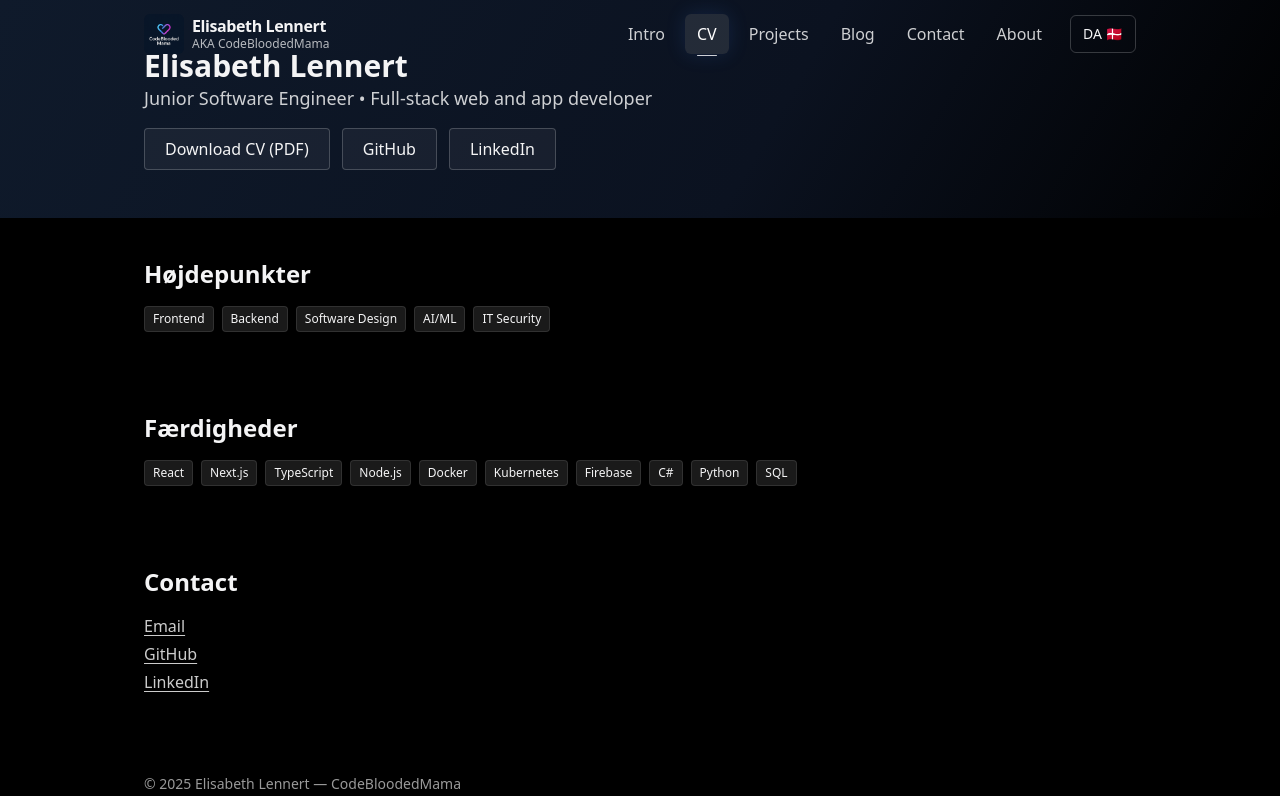
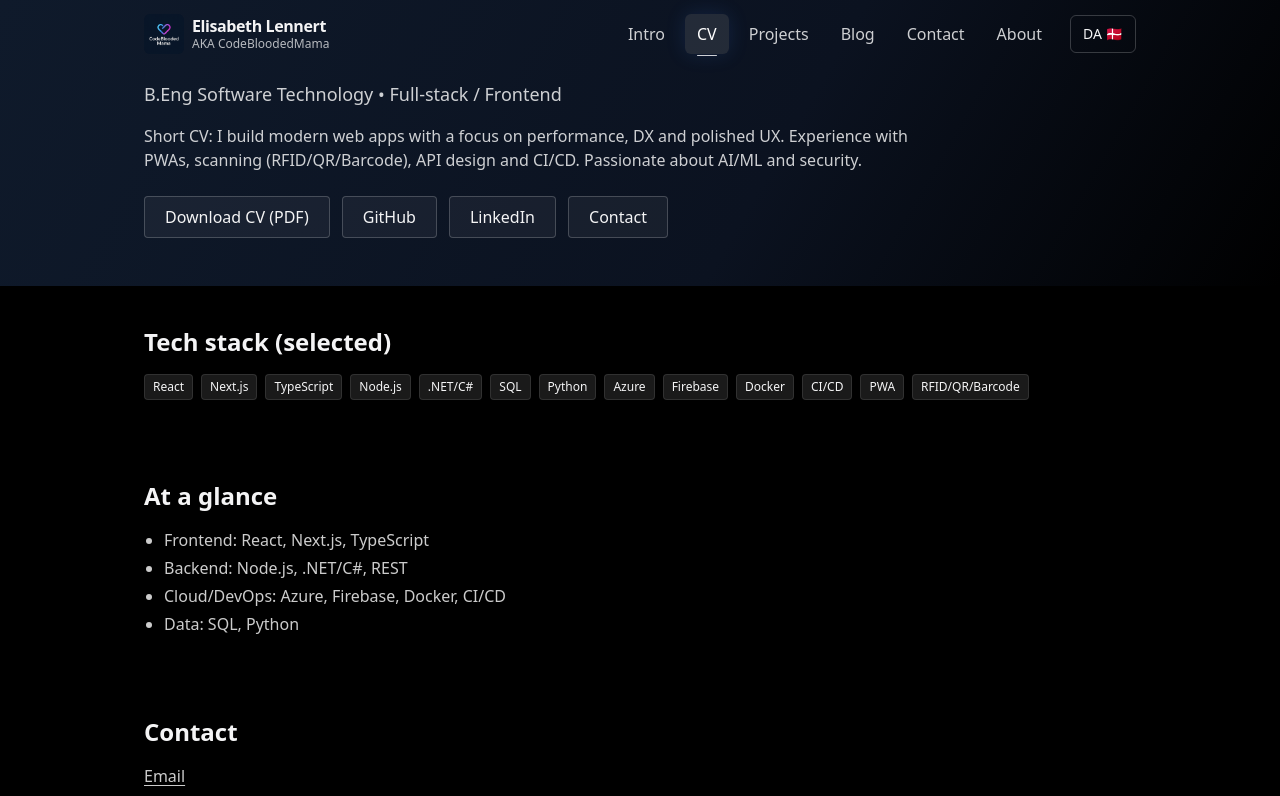
Before and after one commit to CodeBloodedMama/CodeBloodedMamaPortfolio, a Next.js app: page /cv in a window 1280 px wide. Shown: the top 796 px of the page. Built offline with nearby package versions, Linux system fonts and the light colour scheme.

Commit message:
Refactor CV page: enhance content structure, add language support, and improve layout; update contact API and sitemap; fix robots.txt; enhance project descriptions and links

```diff
--- a/app/api/contact/route.ts
+++ b/app/api/route.ts
@@ -10,7 +10,7 @@ export async function POST(req: Request) {
 
     const RESEND_API_KEY = process.env.RESEND_API_KEY;
     const TO_EMAIL = process.env.TO_EMAIL || process.env.RESEND_FROM;
-    const FROM_EMAIL = process.env.RESEND_FROM; //
+    const FROM_EMAIL = process.env.RESEND_FROM;
 
     if (!RESEND_API_KEY || !FROM_EMAIL || !TO_EMAIL) {
       return NextResponse.json(
@@ -20,7 +20,7 @@ export async function POST(req: Request) {
     }
 
 
-    const res = await fetch("https://api.resend.com/emails", {
+    const res = await fetch("https://e-lennert.vercell.app/contact", {
       method: "POST",
       headers: {
         Authorization: `Bearer ${RESEND_API_KEY}`,
--- a/app/cv/page.tsx
+++ b/app/cv/page.tsx
@@ -1,5 +1,139 @@
-import da from "@/content/da.json"; import en from "@/content/en.json"; import Section from "@/components/Section";
-export default function CV({ searchParams }:{ searchParams:{ lang?: string } }){
-  const lang = searchParams?.lang === "en" ? "en" : "da"; const data = lang === "en" ? en : da;
-  return (<><section className="bg-hero-gradient"><div className="max-w-5xl mx-auto px-4 py-12 flex flex-wrap items-end gap-6"><div><h1 className="text-3xl font-bold">{data.name}</h1><p className="text-lg text-white/80">{data.title}</p><div className="mt-4 flex gap-3"><a className="btn glow" href="/Elisabeth_Lennert_CV.pdf" download>Download CV (PDF)</a><a className="btn" href={data.links.github} target="_blank">GitHub</a><a className="btn" href={data.links.linkedin} target="_blank">LinkedIn</a></div></div></div></section><Section title={lang === "en" ? "Highlights" : "Højdepunkter"}><div className="flex flex-wrap gap-2">{(data as any).badges.map((b:string)=>(<span key={b} className="badge">{b}</span>))}</div></Section><Section title={lang === "en" ? "Skills" : "Færdigheder"}><div className="flex flex-wrap gap-2">{["React","Next.js","TypeScript","Node.js","Docker","Kubernetes","Firebase","C#","Python","SQL"].map(s=>(<span key={s} className="badge">{s}</span>))}</div></Section><Section title="Contact"><ul className="space-y-1 text-white/80"><li><a className="underline" href={(data as any).links.email}>Email</a></li><li><a className="underline" href={(data as any).links.github} target="_blank">GitHub</a></li><li><a className="underline" href={(data as any).links.linkedin} target="_blank">LinkedIn</a></li></ul></Section></>);
+"use client";
+
+import Link from "next/link";
+import Section from "@/components/Section";
+import { useLang } from "@/components/i18n/LanguageProvider";
+
+export default function CVPage() {
+  const { lang } = useLang();
+
+  const T = {
+    da: {
+      title: "Junior softwareteknologi (B.Eng) • Full-stack / Frontend",
+      intro:
+        "Kort CV: Jeg bygger moderne webapps med fokus på performance, DX og lækker UX. Erfaring med PWA, scanning (RFID/QR/Barcode), API-design og CI/CD. Jeg brænder for AI/ML og IT-sikkerhed.",
+      download: "Download CV (PDF)",
+      techTitle: "Tech stack (udvalg)",
+      quickTitle: "Kort info",
+      quickLines: [
+        "Frontend: React, Next.js, TypeScript",
+        "Backend: Node.js, .NET/C#, REST",
+        "Cloud/DevOps: Azure, Firebase, Docker, CI/CD",
+        "Data: SQL, Python",
+      ],
+      contactTitle: "Kontakt",
+      email: "Email",
+      github: "GitHub",
+      linkedin: "LinkedIn",
+    },
+    en: {
+      title: "B.Eng Software Technology • Full-stack / Frontend",
+      intro:
+        "Short CV: I build modern web apps with a focus on performance, DX and polished UX. Experience with PWAs, scanning (RFID/QR/Barcode), API design and CI/CD. Passionate about AI/ML and security.",
+      download: "Download CV (PDF)",
+      techTitle: "Tech stack (selected)",
+      quickTitle: "At a glance",
+      quickLines: [
+        "Frontend: React, Next.js, TypeScript",
+        "Backend: Node.js, .NET/C#, REST",
+        "Cloud/DevOps: Azure, Firebase, Docker, CI/CD",
+        "Data: SQL, Python",
+      ],
+      contactTitle: "Contact",
+      email: "Email",
+      github: "GitHub",
+      linkedin: "LinkedIn",
+    },
+  }[lang];
+
+  const stack = [
+    "React",
+    "Next.js",
+    "TypeScript",
+    "Node.js",
+    ".NET/C#",
+    "SQL",
+    "Python",
+    "Azure",
+    "Firebase",
+    "Docker",
+    "CI/CD",
+    "PWA",
+    "RFID/QR/Barcode",
+  ];
+
+  const LINKS = {
+    pdf: "/Elisabeth_Lennert_CV.pdf",
+    email: "mailto:ElisabethBinzerLennert@gmail.com",
+    github: "https://github.com/CodeBloodedMama",
+    linkedin: "https://linkedin.com/in/E-Lennert",
+  };
+
+  return (
+    <>
+      {/* Hero */}
+      <section className="bg-hero-gradient">
+        <div className="max-w-5xl mx-auto px-4 pt-20 pb-12 ">
+          <p className="text-lg text-white/80">{T.title}</p>
+          <p className="mt-4 max-w-3xl text-white/80">{T.intro}</p>
+
+          <div className="mt-6 flex flex-wrap gap-3">
+            <a className="btn glow" href={LINKS.pdf} download>
+              {T.download}
+            </a>
+            <a className="btn" href={LINKS.github} target="_blank" rel="noopener noreferrer">
+              GitHub
+            </a>
+            <a className="btn" href={LINKS.linkedin} target="_blank" rel="noopener noreferrer">
+              LinkedIn
+            </a>
+            <Link className="btn" href="/contact">
+              {T.contactTitle}
+            </Link>
+          </div>
+        </div>
+      </section>
+
+      {/* Tech stack */}
+      <Section title={T.techTitle}>
+        <div className="flex flex-wrap gap-2">
+          {stack.map((s) => (
+            <span key={s} className="badge">
+              {s}
+            </span>
+          ))}
+        </div>
+      </Section>
+
+      {/* Kort info */}
+      <Section title={T.quickTitle}>
+        <ul className="list-disc ml-5 space-y-1 text-white/80">
+          {T.quickLines.map((line, i) => (
+            <li key={i}>{line}</li>
+          ))}
+        </ul>
+      </Section>
+
+      {/* Kontakt */}
+      <Section title={T.contactTitle}>
+        <ul className="space-y-1 text-white/80">
+          <li>
+            <a className="underline" href={LINKS.email}>
+              {T.email}
+            </a>
+          </li>
+          <li>
+            <a className="underline" href={LINKS.github} target="_blank" rel="noopener noreferrer">
+              {T.github}
+            </a>
+          </li>
+          <li>
+            <a className="underline" href={LINKS.linkedin} target="_blank" rel="noopener noreferrer">
+              {T.linkedin}
+            </a>
+          </li>
+        </ul>
+      </Section>
+    </>
+  );
 }
--- a/app/sitemap.ts
+++ b/app/sitemap.ts
@@ -1 +1 @@
-export default function sitemap(){ return [{ url: 'https://your-domain.example/', lastModified: new Date() }]; }
+export default function sitemap(){ return [{ url: 'https://e-lennert.vercel.app/', lastModified: new Date() }]; }
--- a/content/da.json
+++ b/content/da.json
@@ -1,20 +1,93 @@
 {
-  "lang": "da",
-  "brand": "CodeBloodedMama",
   "name": "Elisabeth Lennert",
-  "title": "Junior Software Engineer •  Full‑stack web and app developer",
-  "location": "Aarhus, Danmark",
-  "intro": "Passioneret softwareingeniør med fokus på moderne web, scanningsteknologi og API-drevne løsninger. Jeg elsker at bygge skalerbare systemer med lækkert UX — fra idé til deployment.",
+  "title": "Junior Software teknologi diplomingeniør",
   "links": {
     "email": "mailto:ElisabethBinzerLennert@gmail.com",
     "github": "https://github.com/CodeBloodedMama",
-    "linkedin": "https://www.linkedin.com/in/E-Lennert/"
+    "linkedin": "https://linkedin.com/in/E-Lennert"
   },
-  "badges": [
-    "Frontend",
-    "Backend",
-    "Software Design",
-    "AI/ML",
-    "IT Security"
-  ]
+  "cv": {
+    "name": "Elisabeth Lennert",
+    "title": "Junior Software teknologi diplomingeniør",
+    "downloadLabel": "Download CV (PDF)",
+    "highlightsLabel": "Højdepunkter",
+    "skillsLabel": "Færdigheder",
+    "experienceLabel": "Erfaring",
+    "educationLabel": "Uddannelse",
+    "projectsLabel": "Udvalgte projekter",
+    "languagesLabel": "Sprog",
+    "otherLabel": "Øvrigt",
+    "contactLabel": "Kontakt",
+    "downloadHref": "/Elisabeth_Lennert_CV.pdf",
+    "badges": ["Full-stack", "React/Next.js", "API-design", "CI/CD", "Scanning & I/O", "ML/AI"],
+    "skills": ["React","Next.js","TypeScript","Node.js","Docker","Kubernetes","Firebase","C#","Python","SQL"],
+    "experience": [
+      {
+        "role": "Softwareudvikler – Frontend",
+        "company": "BILLETTEN A/S",
+        "location": "Aarhus",
+        "from": "Mar 2025",
+        "to": "Jul 2025",
+        "bullets": [
+          "Udviklede cross-platform PWA i React/TypeScript til RFID/QR/Barcode scanning.",
+          "Byggede full-stack komponenter med fokus på I/O-workflows og UX.",
+          "Forbedrede indlukning og drift via bedre scanning/validering."
+        ]
+      },
+      {
+        "role": "Ingeniørpraktikant",
+        "company": "VESTAS A/S",
+        "location": "Aarhus N",
+        "from": "Jul 2023",
+        "to": "Dec 2023",
+        "bullets": [
+          "Intern API-løsning i Python/SQL til fejldiagnostik og automatisering.",
+          "Udviklede WPF-UI komponenter til converter wall.",
+          "Byggede WPF-app til parameteropslag med Python + eksisterende DB."
+        ]
+      }
+    ],
+    "education": [
+      {
+        "school": "Aarhus Universitet",
+        "degree": "Diplomingeniør i Softwarereteknologi (Webteknologi)",
+        "from": "2021",
+        "to": "2025",
+        "details": "Valgfag: IT-sikkerhed, Machine Learning, Web-arkitektur/Orkestrering, Mobilapp, UX."
+      },
+      {
+        "school": "Aalborg Universitet",
+        "degree": "Diplomingeniør i Kemi & Bioteknologi",
+        "from": "2017",
+        "to": "2020"
+      }
+    ],
+    "projects": [
+      {
+        "name": "SafeByte (Bachelorprojekt)",
+        "tech": "React (PWA), Firebase (Auth/RTDB/Storage), Barcode, Docker",
+        "linkText": "GitHub",
+        "linkHref": "https://github.com/CodeBloodedMama/SafeByte_react_bachelor",
+        "description": "Fuldstack fødevare-scanner til allergikere med real-time opslag og advarsler."
+      },
+      {
+        "name": "Event Scanning PWA (BILLETTEN)",
+        "tech": "React, TypeScript, Kamera/RFID, REST, CI/CD",
+        "description": "PWA til billet-/armbåndsscanning på mobil og Android-hardware."
+      }
+    ],
+    "languages": [
+      { "label": "Dansk", "level": "Modersmål" },
+      { "label": "Engelsk", "level": "Flydende" },
+      { "label": "Fransk", "level": "Begynder" },
+      { "label": "Kalaallisut", "level": "Begynder" }
+    ],
+    "other": [
+      "Kørekort: B"
+
+
+
+
+    ]
+  }
 }
--- a/content/projects.json
+++ b/content/projects.json
@@ -3,7 +3,7 @@
     "slug": "safe-byte",
     "title": "SafeByte",
     "teaser": "PWA til allergiscanning og real-time opslag.",
-    "date": "2025-03-01",
+    "date": "2025-01-01",
     "category": "PWA",
     "stack": [
       "React",
@@ -15,8 +15,8 @@
     "md": "/content/projects/safe-byte.md",
     "links": [
       {
-        "label": "GitHub",
-        "url": "https://github.com/CodeBloodedMama/SafeByte_react_bachelor"
+        "label": "Vercel Deployment: prototype",
+        "url": "http://safe-byte-react-bachelor.vercel.app"
       }
     ]
   },
--- a/lib/seo.ts
+++ b/lib/seo.ts
@@ -1,6 +1,6 @@
 export const SITE = {
   name: "Elisabeth Lennert — CodeBloodedMama",
-  url: "https://your-domain.example",
+  url: "https://e-lennert.vercel.app",
   description: "portfolio CV — FullStack Developer",
-  locale: "da_DK"
+  location: "da_DK"
 };
```
Also changed, not shown: components/Section.tsx (+6 -1 lines), content/projects/safe-byte.md (+21 -0 lines), app/robots.txt.
